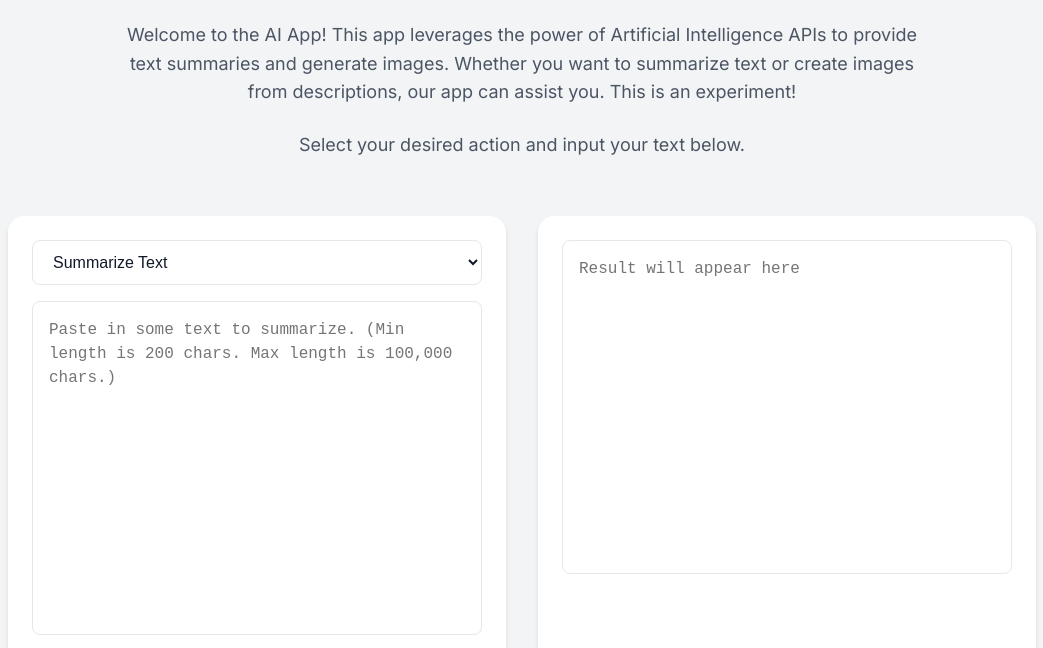
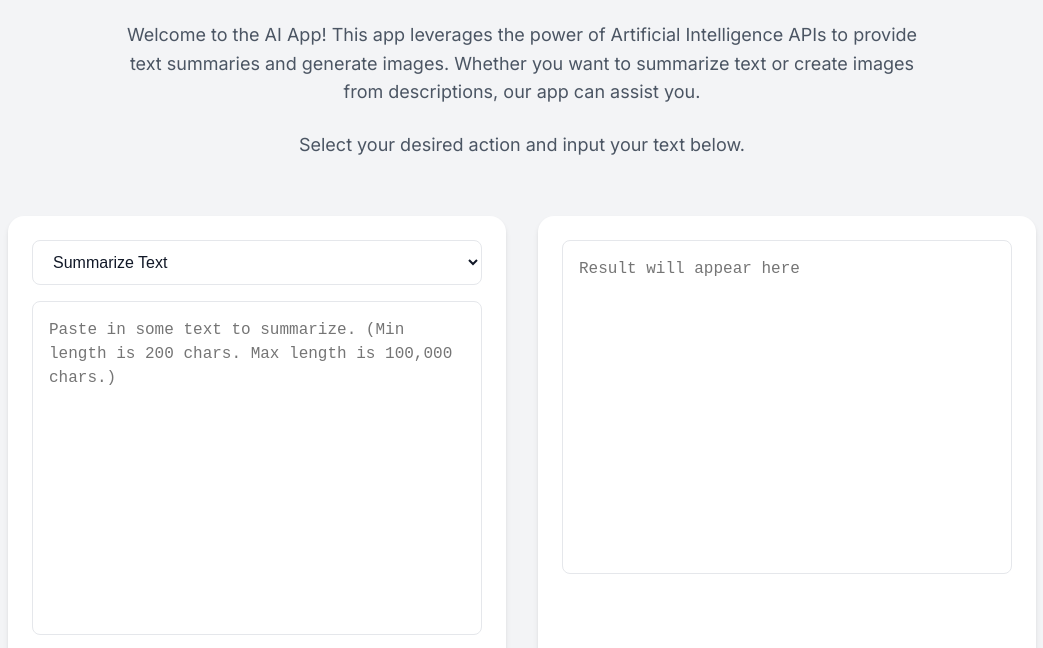
Before and after one commit to AlbertoIT-23/AI-Super-App, a plain HTML site: page public/index.html in a window 1280 px wide. Shown: the part 142-790 px from the top of the page, without its empty margins (118-1161 px from the left). Drawn offline with Linux system fonts and the light colour scheme.

Commit message:
Update index.html

```diff
--- a/public/index.html
+++ b/public/index.html
@@ -10,7 +10,7 @@
   </head>
   <body>
     <h1>AI Super App!</h1>
-    <p>Welcome to the AI App! This app leverages the power of Artificial Intelligence APIs to provide text summaries and generate images. Whether you want to summarize text or create images from descriptions, our app can assist you. This is an experiment!</p>
+    <p>Welcome to the AI App! This app leverages the power of Artificial Intelligence APIs to provide text summaries and generate images. Whether you want to summarize text or create images from descriptions, our app can assist you.</p>
     <p>Select your desired action and input your text below.</p>
     <div class="container">
       <div class="text-box">
```
